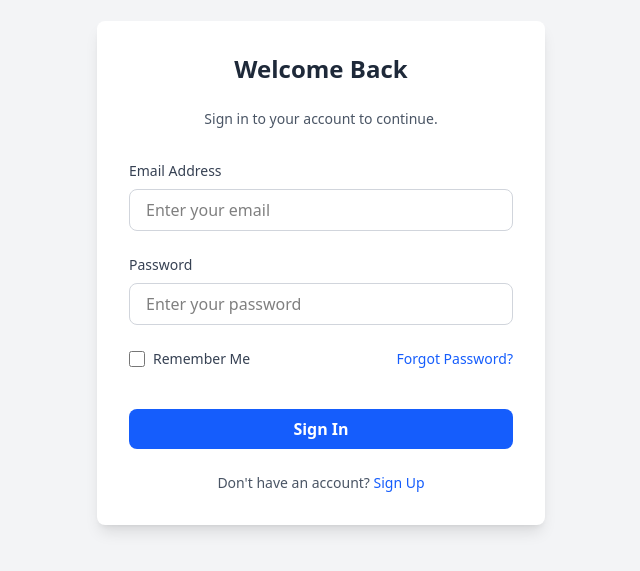
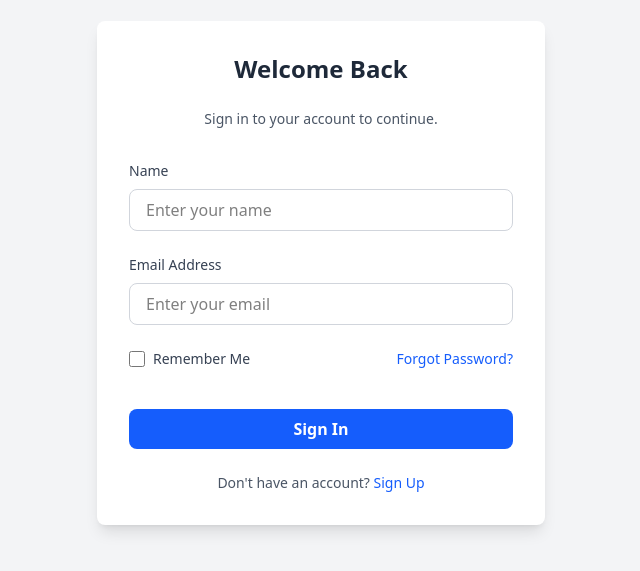
Before and after one commit to waiz3ple/dog-adoption, a React (Vite) app: page / in a window 1280 px wide. Shown: the part 127-698 px from the top of the page, without its empty margins (319-959 px from the left). Built offline with nearby package versions, Linux system fonts and the light colour scheme.

Commit message:
Feat: manage re-routing and auth

```diff
--- a/src/api/services/authService.ts
+++ b/src/api/services/authService.ts
@@ -1,7 +1,6 @@
 import axiosClient from '../clients/axiosClient';
 
 export const authService = {
-  login: (credentials: { name: string; email: string }) =>
-    axiosClient.post('/auth/login', credentials),
+  login: (credentials: { name: string; email: string }) => axiosClient.post('/auth/login', credentials),
   logout: () => axiosClient.post('/auth/logout', {}),
 }
--- a/src/components/pages/Login.tsx
+++ b/src/components/pages/Login.tsx
@@ -1,15 +1,36 @@
-import { useState } from 'react';
-import { Link } from 'react-router-dom';
+import React, { useState } from 'react';
+import { Link, useNavigate } from 'react-router-dom';
+import { useLogin } from '../../api/hooks/useLogin';
 import { Button } from "../atoms/Button";
 import { Checkbox } from '../atoms/CheckBox';
 import { Input } from "../atoms/Input";
 
 export const Login = () => {
+  const [credentials, setCredentials] = useState<{ name: string; email: string }>({
+    name: '',
+    email: '',
+  });
     const [isChecked, setIsChecked] = useState(false);
 
     const onChange = (checked: boolean) => {
         setIsChecked(checked);
     };
+
+    const navigate = useNavigate();
+    const loginMutation = useLogin();
+
+  const handleInputChange = (e: React.ChangeEvent<HTMLInputElement>) => {
+    setCredentials({ ...credentials, [e.target.name]: e.target.value });
+  };
+
+  const handleSubmit = (e: React.FormEvent) => {
+    e.preventDefault();
+    console.log({ credentials, loginMutation });
+    loginMutation.mutate(credentials, {
+      onSuccess: () => navigate('/search'),
+      onError: (error: Error) => alert(`Login failed: ${error.message}`),
+    });
+  };
 
   return (
     <div className="min-h-screen flex items-center justify-center bg-gray-100">
@@ -19,15 +40,13 @@ export const Login = () => {
           Sign in to your account to continue.
         </p>
 
-        <form>
+        <form  onSubmit={handleSubmit}>
           <div className="mb-6">
-            <Input type="email" label="Email Address" placeholder="Enter your email" />
+                <Input type="text" label="Name" placeholder="Enter your name" name='name' onChange={ handleInputChange } value={ credentials.name} />
+            </div>
+            <div className="mb-6">
+                <Input type="email" label="Email Address" placeholder="Enter your email" name='email' onChange={ handleInputChange } value={ credentials.email}/>
           </div>
-
-          <div className="mb-6">
-            <Input type="password" label="Password" placeholder="Enter your password" />
-          </div>
-
           <div className="flex items-center justify-between mb-6">
             <div className="flex items-center">
                 <Checkbox id="remember-me" label="Remember Me" checked={isChecked} onChange={onChange}/>
```
